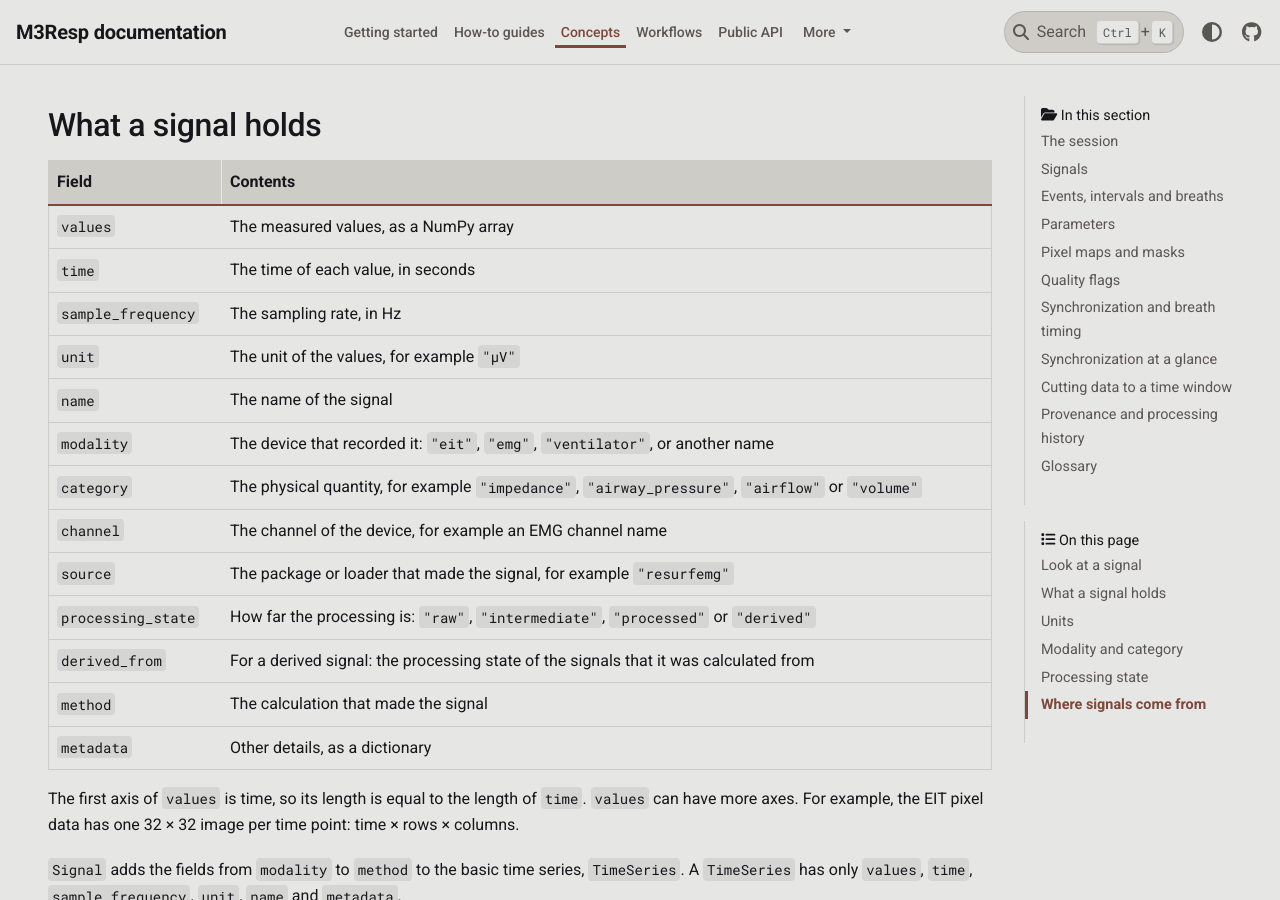
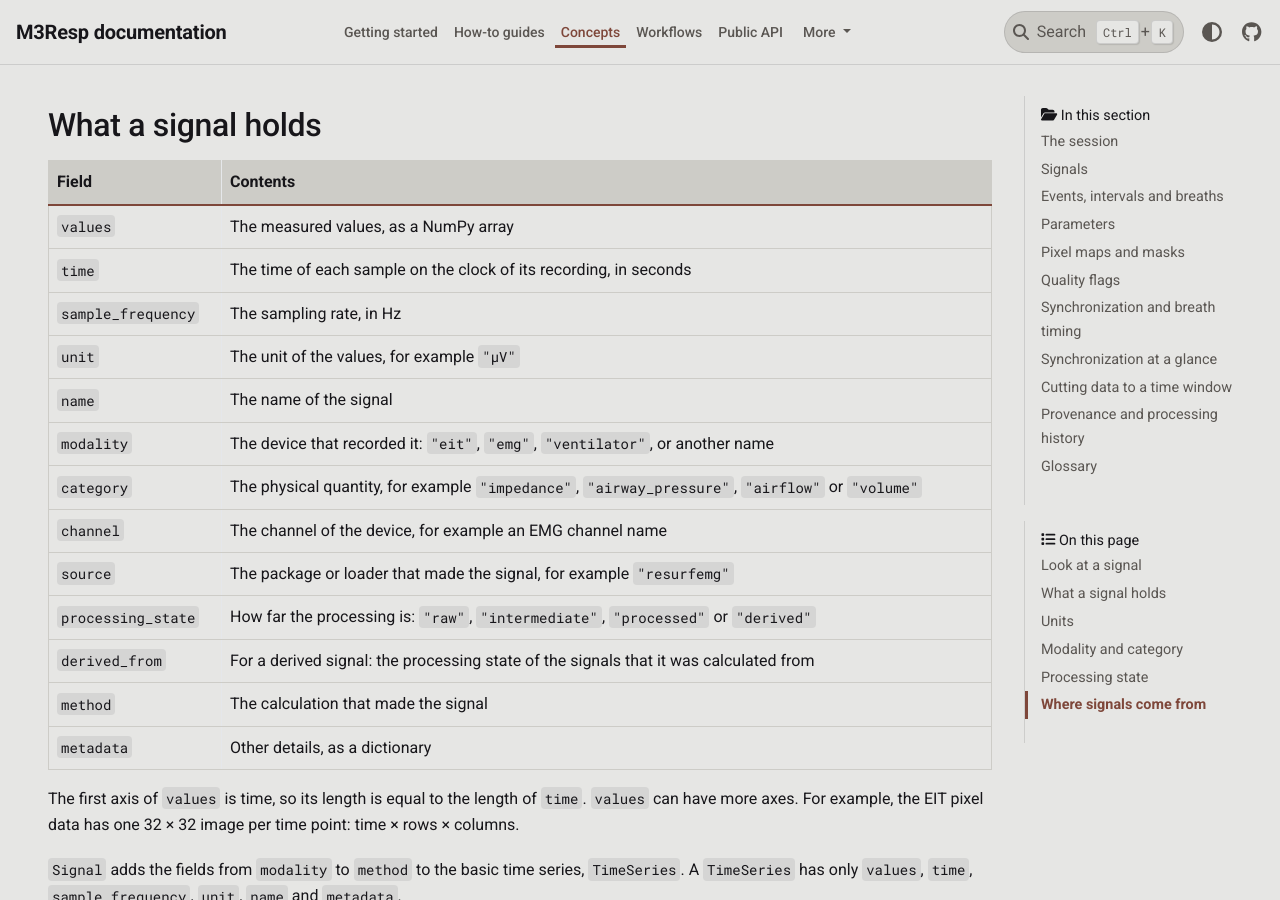
Before and after one commit to M3RESP/m3resp, a Sphinx documentation site: the page built from docs/concepts/signals.md, in a window 1280 px wide and 900 px high, scrolled down 437 px. Built offline with Sphinx 7.4.7 and the PyData theme 0.15.4, drawn with Linux system fonts in a browser that asks for light colours; pages that are not in the unit, such as notebooks, are missing from menus.

Commit message:
docs: clarify time description in signals documentation

```diff
--- a/docs/concepts/signals.md
+++ b/docs/concepts/signals.md
@@ -18,7 +18,7 @@ print(signal.time[:3])           # [0.   0.05 0.1 ]
 | Field | Contents |
 |---|---|
 | `values` | The measured values, as a NumPy array |
-| `time` | The time of each value, in seconds |
+| `time` | The time of each sample on the clock of its recording, in seconds |
 | `sample_frequency` | The sampling rate, in Hz |
 | `unit` | The unit of the values, for example `"µV"` |
 | `name` | The name of the signal |
```
